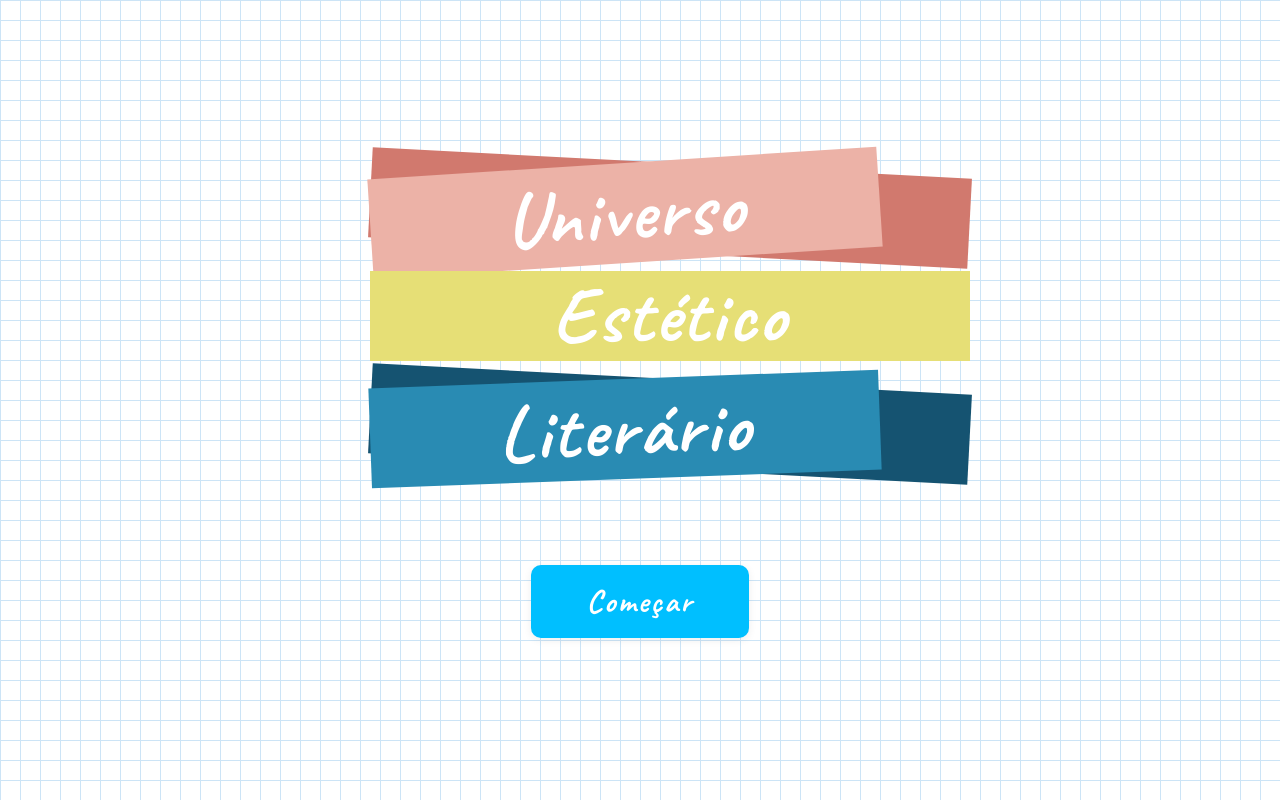
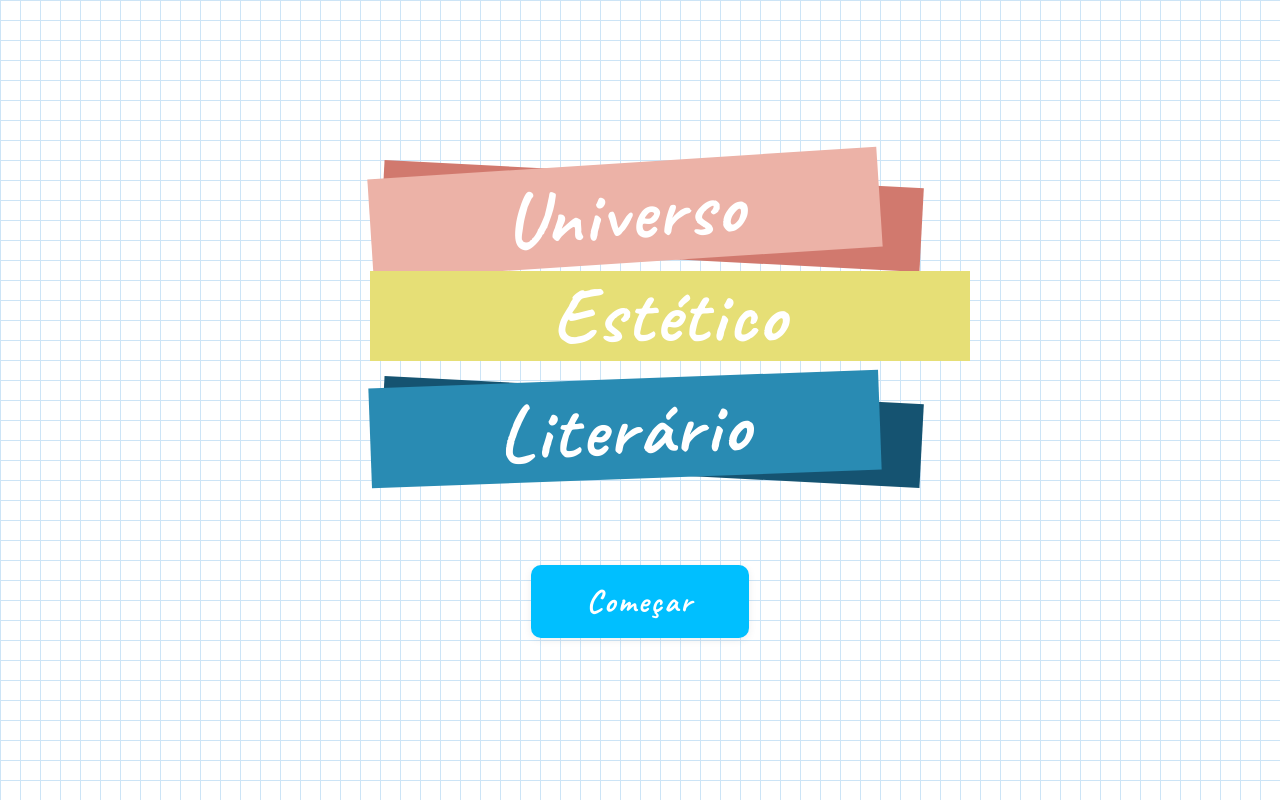
Before and after one commit to Engenharia-Letras/universo-estetico-literario, a React (Vite) app: page / in a window 1280 px wide. Built offline with nearby package versions, Linux system fonts and the light colour scheme.

Commit message:
refactor: altera tamanho dos banners da tela inicial

```diff
--- a/src/components/WelcomeScreen.jsx
+++ b/src/components/WelcomeScreen.jsx
@@ -5,14 +5,14 @@ export default function WelcomeScreen({ onStart }) {
     <div className="welcome-wrapper">
       <div className="welcome-stack">
         <div className="welcome-banner-pair">
-          <div className="welcome-banner universo-shadow"></div>
+          <div className="welcome-banner-shadow universo-shadow"></div>
           <div className="welcome-banner universo">Universo</div>
         </div>
         <div className="welcome-banner-pair">
           <div className="welcome-banner estetico">Estético</div>
         </div>
         <div className="welcome-banner-pair">
-          <div className="welcome-banner literario-shadow"></div>
+          <div className="welcome-banner-shadow literario-shadow"></div>
           <div className="welcome-banner literario">Literário</div>
         </div>
       </div>
--- a/src/data/introScreens.js
+++ b/src/data/introScreens.js
@@ -13,11 +13,11 @@ const introScreens = [
     text: "A dinâmica será um quiz, no qual serão feitas perguntas relacionadas ao tema ou apresentados trechos de textos para associação.",
   },
   {
-    title: "Funcionamento - Parte 1",
+    title: "Funcionamento",
     text: "Sempre que uma pergunta for respondida corretamente o indivíduo eleva um nível, mas quando erra paga uma prenda (que seria receber uma explicação de algo referente ao tema).",
   },
   {
-    title: "Funcionamento - Parte 2",
+    title: "Funcionamento",
     text: "Com o avançar dos níveis, a dinâmica vai ficando mais complexa, se o indivíduo zera a dinâmica, ganha ela.",
   },
 ];
```
